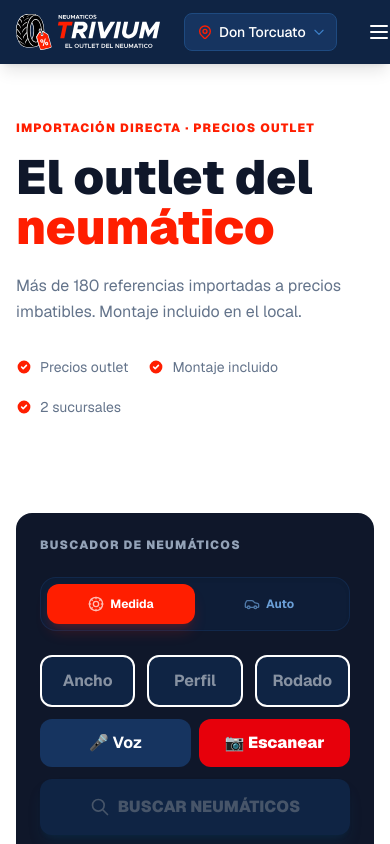
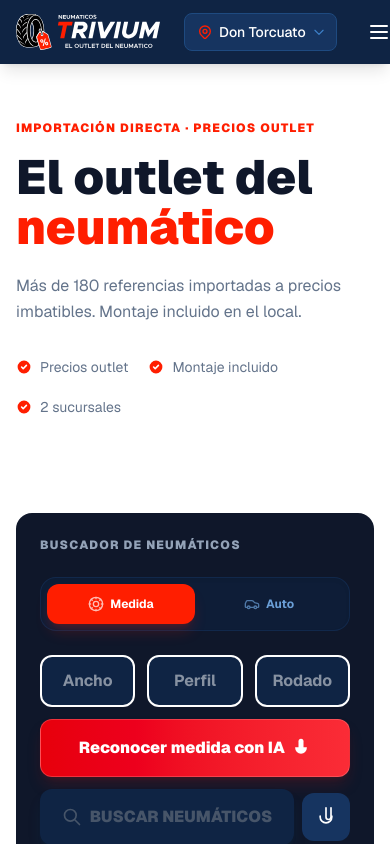
Before and after one commit to AugustinCrochat/neumaticos-trivium, a Next.js app: page / in a window 390 px wide. Shown: the top 844 px of the page. Built offline with nearby package versions, Linux system fonts and the light colour scheme.

Commit message:
ui: enhance TireSizeSearch component with new AI recognition button and improved layout

```diff
--- a/src/components/ui/TireSizeSearch.tsx
+++ b/src/components/ui/TireSizeSearch.tsx
@@ -364,10 +364,19 @@ export function TireSizeSearch({
             <input ref={rimRef} value={rim} onChange={(e) => { const v = e.target.value.replace(/[^0-9]/g, '').slice(0,2); setRim(v); }} placeholder="Rodado" className="w-full bg-navy-800 border-2 rounded-xl px-3 py-3 text-white font-bold text-center" />
           </div>
 
-          <div className="flex gap-2">
-            <button type="button" onClick={startVoiceForMeasure} className="flex-1 bg-navy-700 text-white font-bold py-3 rounded-xl">🎤 Voz</button>
-            <button type="button" onClick={startCamera} className="flex-1 bg-red-600 text-white font-black py-3 rounded-xl">📷 Escanear</button>
-          </div>
+          <button
+            type="button"
+            onClick={startCamera}
+            className="w-full bg-gradient-to-r from-red-600 to-red-500 hover:from-red-500 hover:to-red-400 disabled:opacity-50 text-white font-black py-4 rounded-xl border border-red-300/30 transition-all flex items-center justify-center gap-2 shadow-lg shadow-red-900/30 active:scale-[0.98] lg:hidden"
+          >
+            <span>Reconocer medida con IA</span>
+            <span className="relative -ml-0.5 inline-flex w-5 h-5 items-center justify-center">
+              <svg className="w-5 h-5" fill="currentColor" viewBox="0 0 24 24">
+                <path d="M12 1a3 3 0 0 0-3 3v7a3 3 0 0 0 6 0V4a3 3 0 0 0-3-3z" />
+                <path d="M19 11v1a7 7 0 0 1-14 0v-1" />
+              </svg>
+            </span>
+          </button>
 
           {scanError && (
             <div className="bg-navy-800 p-5 rounded-xl border border-orange-500/30 flex flex-col gap-4 animate-in fade-in zoom-in duration-300 mt-2">
@@ -390,16 +399,24 @@ export function TireSizeSearch({
             </div>
           )}
 
+          <div className="flex items-center gap-2">
             <button
               type="submit"
               disabled={!canSearch}
-            className="w-full bg-sky-600 hover:bg-sky-500 disabled:bg-navy-800 disabled:text-slate-600 disabled:cursor-not-allowed text-white font-black py-4 rounded-xl transition-all flex items-center justify-center gap-2 shadow-lg shadow-sky-900/20 active:scale-[0.98]"
+              className="flex-1 bg-sky-600 hover:bg-sky-500 disabled:bg-navy-800 disabled:text-slate-600 disabled:cursor-not-allowed text-white font-black py-4 rounded-xl transition-all flex items-center justify-center gap-2 shadow-lg shadow-sky-900/20 active:scale-[0.98]"
             >
               <svg className="w-5 h-5" fill="none" viewBox="0 0 24 24" stroke="currentColor">
                 <path strokeLinecap="round" strokeLinejoin="round" strokeWidth={2} d="M21 21l-6-6m2-5a7 7 0 11-14 0 7 7 0 0114 0z" />
               </svg>
               BUSCAR NEUMÁTICOS
             </button>
+            <button type="button" onClick={() => { if (searchMode === 'medida') startVoiceForMeasure(); else startVoiceForVehicle(); }} aria-label="Iniciar voz" className="w-12 h-12 flex items-center justify-center rounded-xl bg-navy-700 text-white">
+              <svg className="w-5 h-5" viewBox="0 0 24 24" fill="none" stroke="currentColor" strokeWidth="2">
+                <path strokeLinecap="round" strokeLinejoin="round" d="M12 1v11a3 3 0 0 0 6 0V1" />
+                <path strokeLinecap="round" strokeLinejoin="round" d="M19 11v1a7 7 0 01-14 0v-1" />
+              </svg>
+            </button>
+          </div>
         </div>
       )}
 
```
Lines whose indentation alone changed are shown as unchanged.
